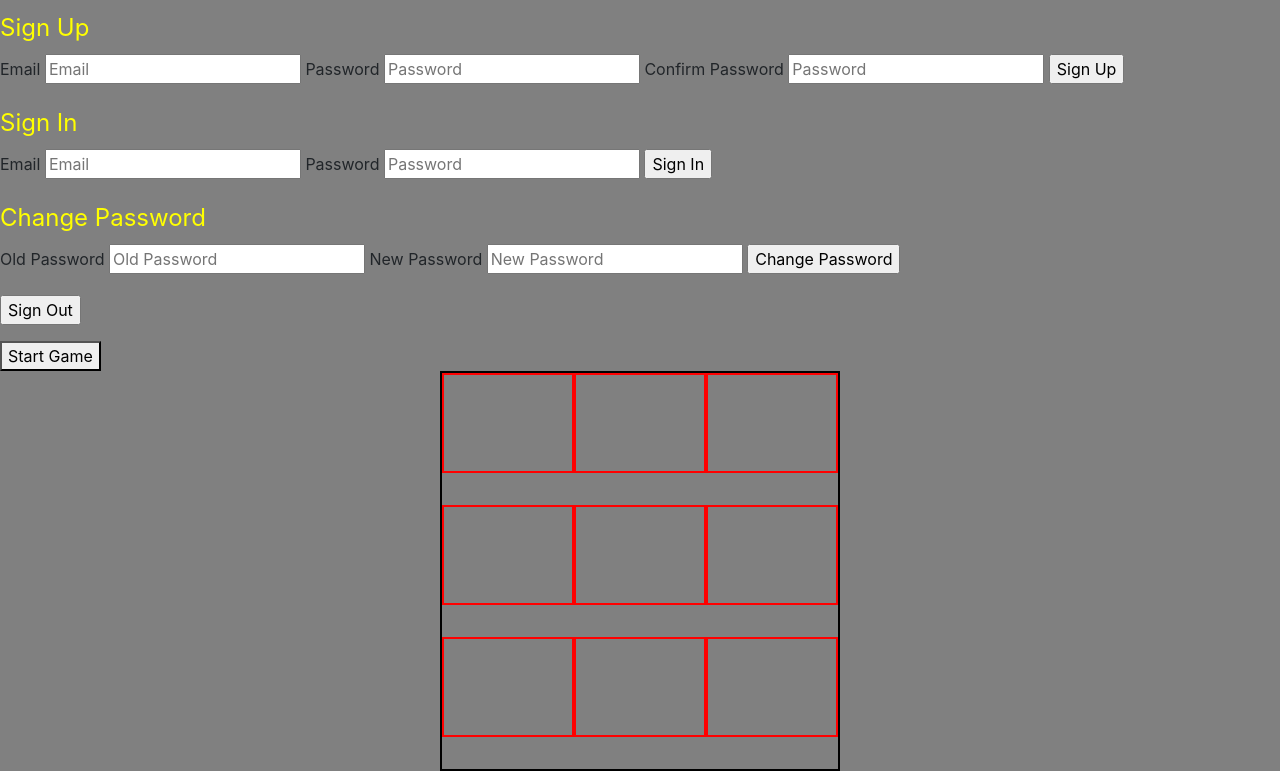
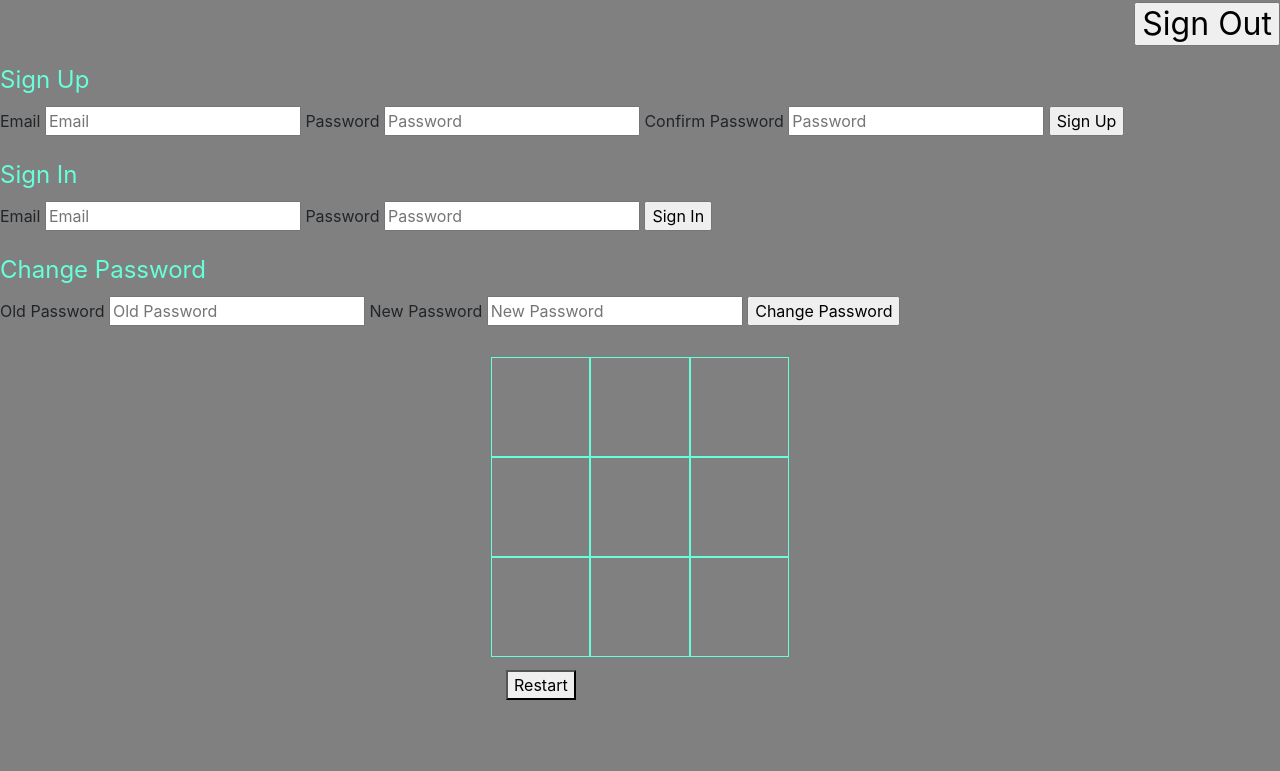
Before and after one commit to brhukee/brandon-hukee-project, a website built with webpack: page index.html in a window 1280 px wide. Shown: the part 54-825 px from the top of the page. After the commit the page ends 800 px from the top, so only its background shows below. Built offline with nearby package versions, Linux system fonts and the light colour scheme.

Commit message:
Moved buttons
Moved sign out button to be at the top right of screen
Gave restart button padding so it wasn't right next to the game board

```diff
--- a/assets/styles/index.scss
+++ b/assets/styles/index.scss
@@ -5,21 +5,31 @@ body {
 }
 
 h1 {
-  color: #ffff00;
+  color: #66ffd9;
+}
+
+h2 {
+  text-align: right;
 }
 
 legend {
-  color: #ffff00;
+  color: #66ffd9;
 }
 
 .box {
-  border: solid 2px #ff0000;
+  border: solid 1px #66ffd9;
+  cursor: pointer;
   height: 100px;
   width: 100px;
 }
 
 .container {
-  border: solid 2px #000000;
-  height: 400px;
-  width: 400px;
+  border: solid 1px #808080;
+  height: 300px;
+  margin-top: 25px;
+  width: 300px;
 }
+
+#restartButton {
+  margin-top: 15px;
+}
--- a/index.html
+++ b/index.html
@@ -13,6 +13,9 @@
     </head>
     <body>
       <h1>Tic Tac Toe</h1>
+      <h2>
+        <input type='button' id='sign-out-button' value='Sign Out'>
+      </h2>
 
       <p id='sign-up-message'></p>
       <form id='sign-up-form'>
@@ -63,12 +66,8 @@
           </fieldset>
         </form>
 
-        <p id='sign-out-message'></p>
-        <input type='button' id='sign-out-button' value='Sign Out'>
-        <p id='begin-game-message'></p>
-        <button type='button' id='begin-game-button'>Start Game</button>
-
-
+        <!-- <p id='sign-out-message'></p>
+        <input type='button' id='sign-out-button' value='Sign Out'> -->
 <!-- code along here for board! -->
       <div class='container'>
         <div class='row board h-100'>
@@ -82,7 +81,9 @@
           <div class='col-4 box' id='box8'></div>
           <div class='col-4 box' id='box9'></div>
         </div>
+        <div class ="winning-message" id="winningMessage">
+          <div data-winning-message-text></div>
+          <button id="restartButton">Restart</button>
       </div>
-
-    </body>
+</body>
 </html>
```
